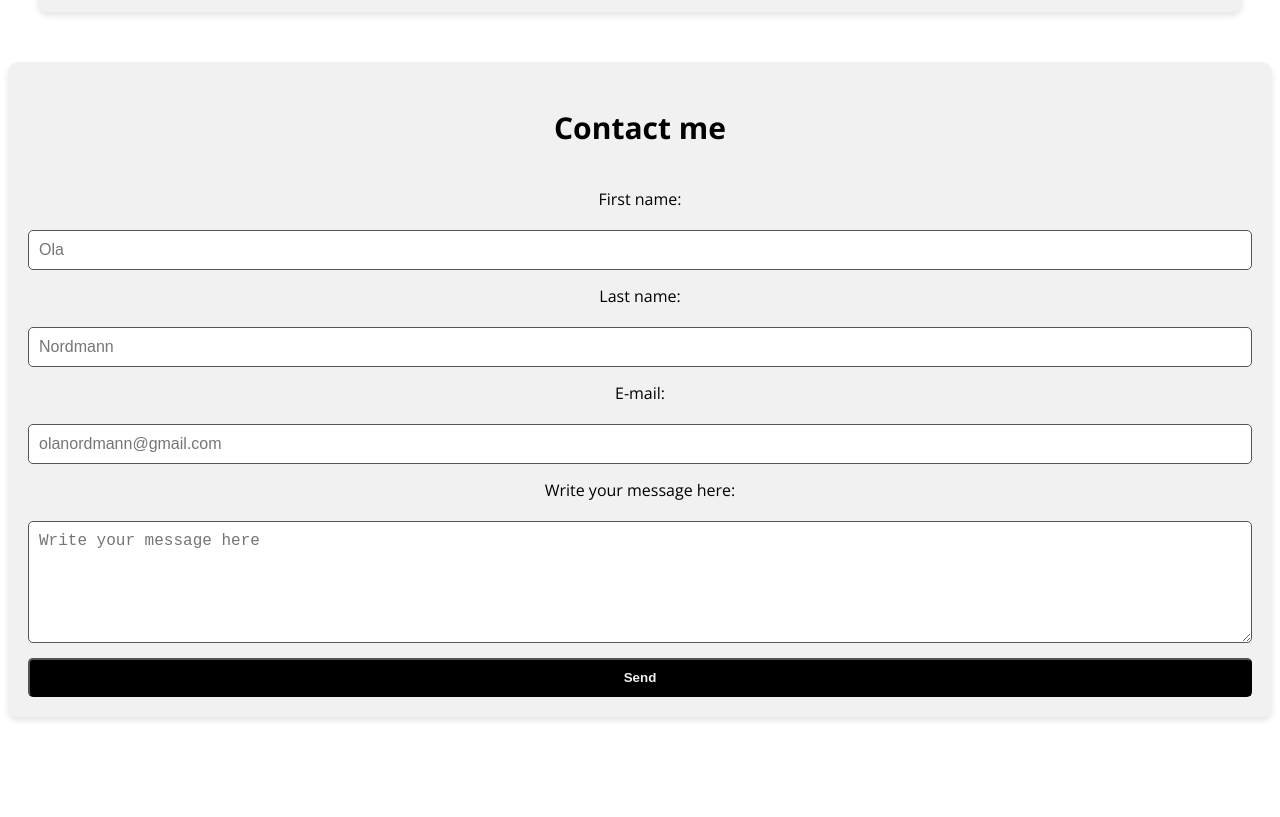
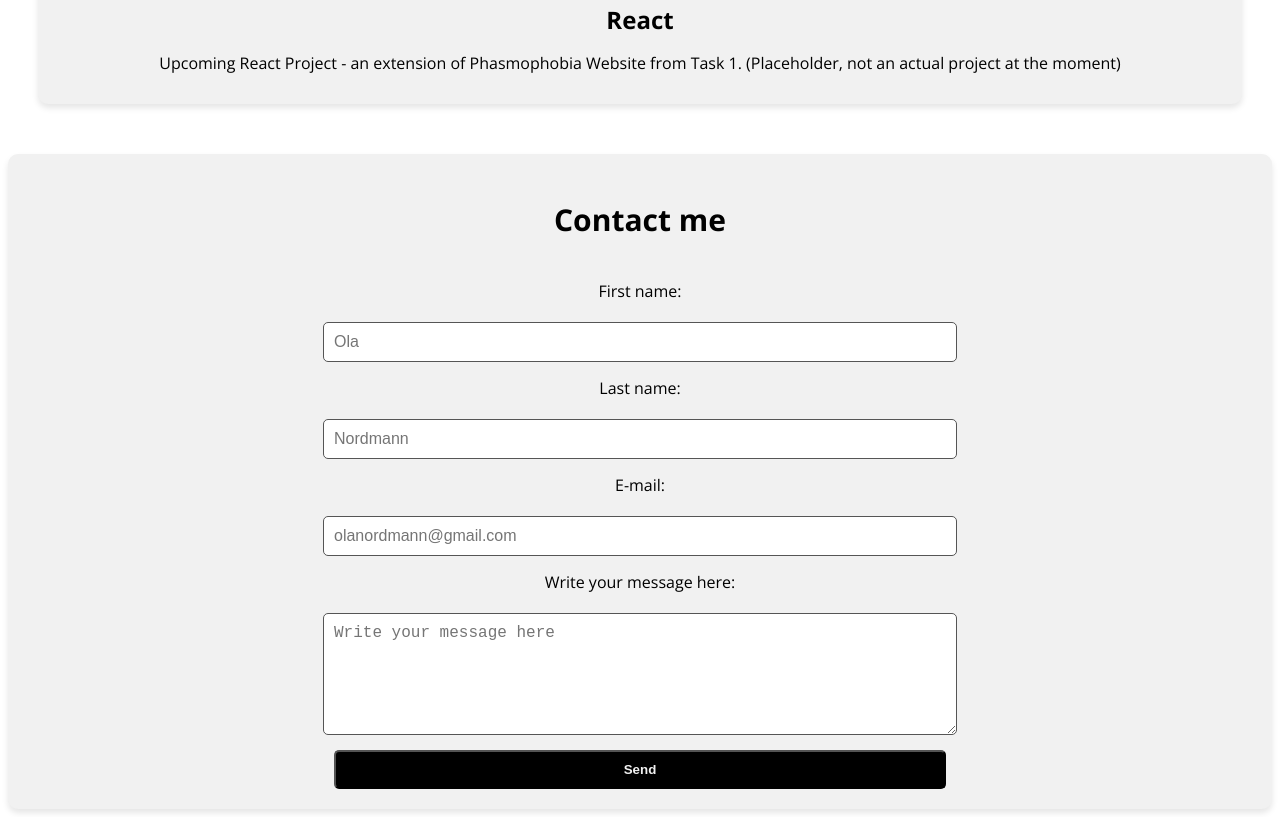
Before and after one commit to oddpre/juleferie, a plain HTML site: page index.html in a window 1280 px wide. Shown: the part 1700-2517 px from the top of the page. Before the commit the page ends 2425 px from the top, so only its background shows below. Drawn offline with nearby package versions, Linux system fonts and the light colour scheme.

Commit message:
Line Height and Form input decrease
As per instructor's suggestions; I added a line height to .hero-blue to make the text a bit less crowded and a decrease in width for input fields in the forms.

```diff
--- a/styled.css
+++ b/styled.css
@@ -237,6 +237,7 @@ nav ul li a:hover {
     display: flex;
     flex-direction: column;
     justify-content: center;
+    line-height: 1.75;
 }
 
 .hero-blue span {
@@ -350,6 +351,8 @@ nav ul li a:hover {
 .thatFormShow input[type="text"],
 .thatFormShow input[type="email"],
 .thatFormShow textarea {
+    width:50%;
+    margin: 0 auto;
     padding: 10px;
     border: 1px solid var(--base-400);
     border-radius: 5px;
@@ -362,6 +365,8 @@ nav ul li a:hover {
 }
 
 .thatFormShow .button {
+    width:50%;
+    margin:0 auto;
     display: inline-block;
     padding: 10px 20px;
     font: 16px;
```
